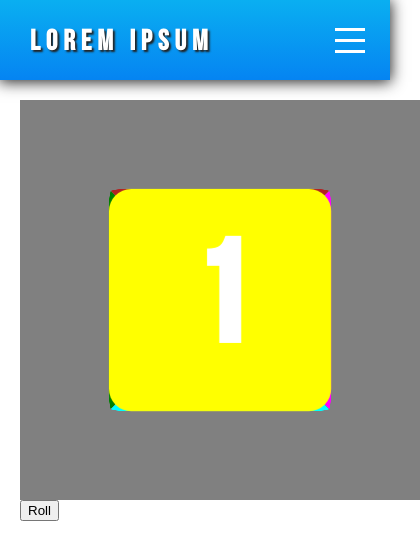
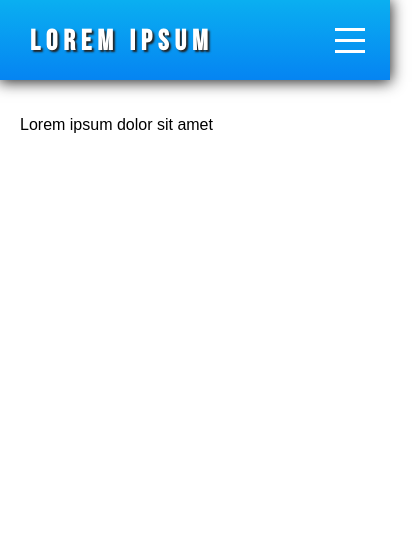
Before and after one commit to Magssch/IT2810-Prosjekt-2-ReactJS, a React (Create React App) app: page / in a window 390 px wide. Shown: the top 560 px of the page, 420 px wide, since content can reach past the window. Built offline with nearby package versions, Linux system fonts and the light colour scheme.

Commit message:
Implementasjon av sidepanel
Denne commiten jobber mot issue #4, å implementere sidepanel. Fortsatt noen problem med z-index på hamburgermenyen.

```diff
--- a/src/App.css
+++ b/src/App.css
@@ -14,6 +14,9 @@
 }
 
 .header {
+    position: fixed;
+    z-index: 499;
+    width: 100%;
     height: 80px;
     color: white;
     background: #222 linear-gradient(to top, rgba(5, 132, 242, 1), rgba(10, 175, 241, 1));
@@ -32,5 +35,6 @@
 }
 
 .container {
-  padding: 20px;
+    padding: 20px;
+    padding-top: 100px;
 }
--- a/src/App.js
+++ b/src/App.js
@@ -2,12 +2,15 @@ import React, { Component } from 'react';
 import './App.css';
 import Dice from './Components/Dice';
 import Menu from './Components/Menu';
+import Sidenav from './Components/Sidenav';
 
 
 class App extends Component {
 
     state = {
         diceVal: 1,
+        sidenavExpanded: "",
+        menuClicked: "",
     }
 
     onRoll = () => {
@@ -16,20 +19,46 @@ class App extends Component {
         })
     };
 
+    sidenavExpand = () => {
+        if(this.state.sidenavExpanded === "") {
+            this.setState({
+                sidenavExpanded: "expand",
+                menuClicked: "change"
+            })
+        } else {
+            this.setState({
+                sidenavExpanded: "",
+                menuClicked: ""
+            })
+        }
+    };
+    sidenavClose = () => {
+        if(!(this.state.sidenavExpanded === "")) {
+            this.setState({
+                sidenavExpanded: "",
+                menuClicked: ""
+            })
+        }
+    };
+
+
   render() {
     return (
       <div className="App">
         <header className="header">
           <h1 className="title">Lorem Ipsum</h1>
-            <Menu/>
+            <Menu onClick={this.sidenavExpand} value={this.state.menuClicked}/>
         </header>
-        <div className="container">
-          <Dice value={this.state.diceVal}/>
-            <button onClick={this.onRoll}>Roll</button>
+          <Sidenav value={this.state.sidenavExpanded}/>
+        <div className="container" onClick={this.sidenavClose}>
+        <p>Lorem ipsum dolor sit amet</p>
         </div>
       </div>
     );
   }
 }
+/*
+  <Dice value={this.state.diceVal}/>
+   <button onClick={this.onRoll}>Roll</button>*/
 
 export default App;
--- a/src/Components/Dice/dice.css
+++ b/src/Components/Dice/dice.css
@@ -23,7 +23,7 @@
   /*transform: rotateX(45deg) rotateY(45deg);*/
   transform-style: preserve-3d;
     /*animation: rotation ease 5s infinite;*/
-    transition: ease 1.4s;
+    transition: ease 1s;
 }
 
 .dice-active-1 {
@@ -51,39 +51,40 @@
     height: 200px;
     background: beige;
     position: absolute;
-    border-radius: 20px;
+    border-radius: 14px;
     display: flex;
+    border: 10px solid black;
 }
 
 .face div {
-    font-family: Bebas Neue, Verdana;
-    color: white;
+    font-family: "Comic Sans MS", Verdana;
+    color: black;
     font-size: 130px;
     font-weight: bold;
     margin: auto;
 }
 
 .face.front {
-  background: yellow;
+  background: white;
   transform: translateZ(100px);
 }
 .face.back {
-  background: blue;
+  background: white;
   transform: translateZ(-100px);
 }
 .face.left {
-  background: green;
+  background: white;
   transform: translateX(-100px) rotateY(90deg);
 }
 .face.right {
-  background: magenta;
+  background: white;
   transform: translateX(100px) rotateY(90deg);
 }
 .face.top {
-  background: firebrick;
+  background: white;
   transform: translateY(-100px) rotateX(90deg);
 }
 .face.bottom {
-  background: cyan;
+  background: white;
   transform: translateY(100px) rotateX(90deg);
 }
--- a/src/Components/Menu/index.js
+++ b/src/Components/Menu/index.js
@@ -2,9 +2,10 @@ import React, { Component } from 'react'
 import './menu.css';
 
 class Menu extends Component {
+
     render() {
         return (
-            <div className="menu">
+            <div className={`menu ${this.props.value}`} onClick={this.props.onClick}>
                 <div className="bar" id="bar1" />
                 <div className="bar" id="bar2" />
                 <div className="bar" id="bar3" />
--- a/src/Components/Menu/menu.css
+++ b/src/Components/Menu/menu.css
@@ -5,18 +5,15 @@
     height: 100%;
     width: 80px;
     cursor: pointer;
+    transition: 0.1s;
 }
 
 .menu:hover {
-    background: linear-gradient(to right, rgba(66, 244, 241, 0), rgba(76, 217, 100, 0.5));
-    transition: 0.3s;
+    background: linear-gradient(to right, rgba(244, 86, 66, 0), rgba(76, 217, 100, 0.4));
 }
     .menu:hover .bar {
-        margin-top: 13px;
-        width: 38px;
-        top: 13%;
-        transition: 0.1s;
-        box-shadow: 3px 3px 6px 0 #222222;
+        box-shadow: 2px 2px 5px 0 #222222;
+        background: linear-gradient(to right, white, white, gray);
     }
 
 .bar {
@@ -24,18 +21,25 @@
     width: 30px;
     height: 3px;
     background-color: white;
-    transition: 0.3s;
+    transition: 0.2s;
     top: 25%;
     display: block;
     margin: 8px auto;
 }
 
 .change #bar1 {
-    transform: rotate(30deg) translate(0, 5px) ;
+    transform: rotate(-45deg) translate(-9px, 8px);
 }
 .change #bar2 {
     opacity: 0;
 }
 .change #bar3 {
-    transform: rotate(-30deg) translate(0, -5px) ;
+    transform: rotate(45deg) translate(-8px, -8px);
 }
+
+.change:hover .bar {;
+    margin: 8px auto;
+    width: 30px;
+    top: 25%;
+    box-shadow: none;
+}
--- /dev/null
+++ b/src/Components/Sidenav/index.js
@@ -0,0 +1,15 @@
+import React, { Component } from 'react'
+import './sidenav.css';
+
+class Sidenav extends Component {
+
+    render() {
+        return (
+            <div className={`sidenav ${this.props.value}`}>
+                <a href="#">TEST</a>
+            </div>
+        );
+    }
+}
+
+export default Sidenav;
--- /dev/null
+++ b/src/Components/Sidenav/sidenav.css
@@ -0,0 +1,35 @@
+.sidenav {
+    height: 100%;
+    width: 0;
+    min-width: 0;
+    position: fixed;
+    z-index: 500;
+    top: 0;
+    right: 0;
+    background-color: black;
+    overflow: hidden;
+    padding-top: 15px;
+    transition: 0.3s;
+    opacity: 1;
+    font-size: 30px;
+    white-space: nowrap;
+    font-family: Bebas Neue, Verdana, serif;
+    letter-spacing: 2px;
+}
+
+.expand {
+    width: 40%;
+    min-width: 300px;
+}
+
+.sidenav a {
+    padding: 8px 8px 8px 32px;
+    text-decoration: none;
+    color: #818181;
+    display: block;
+    transition: 0.2s
+}
+
+.sidenav a:hover {
+    color: white;
+}
```
